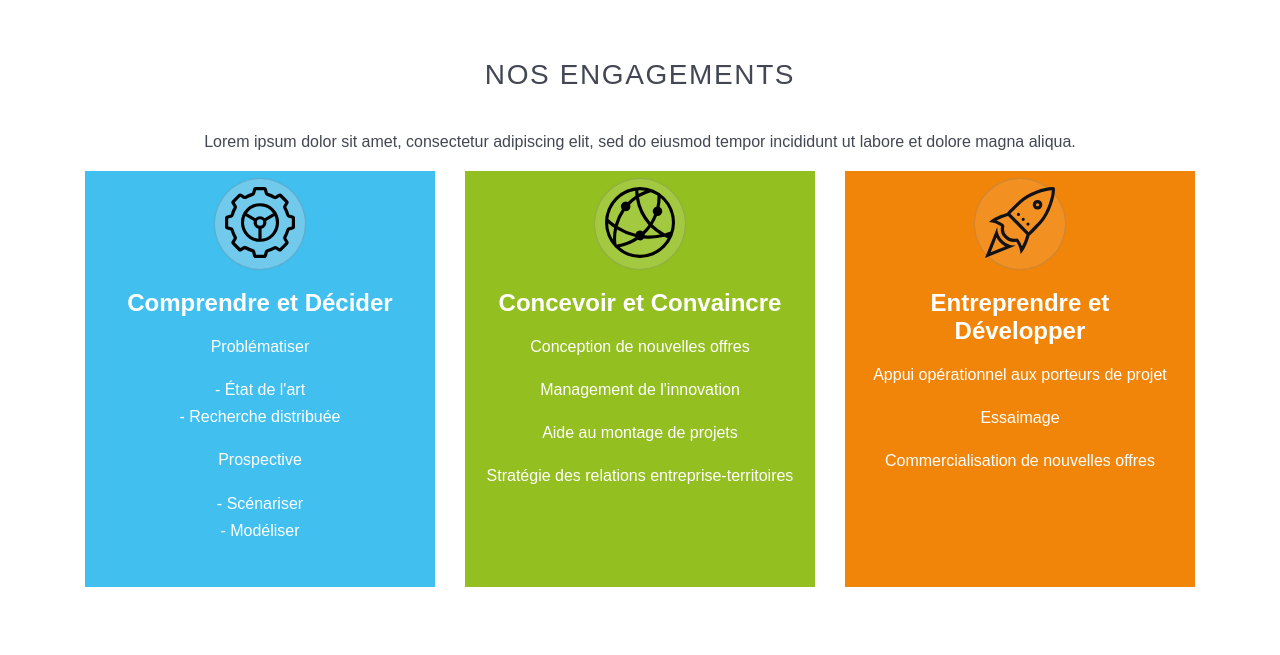
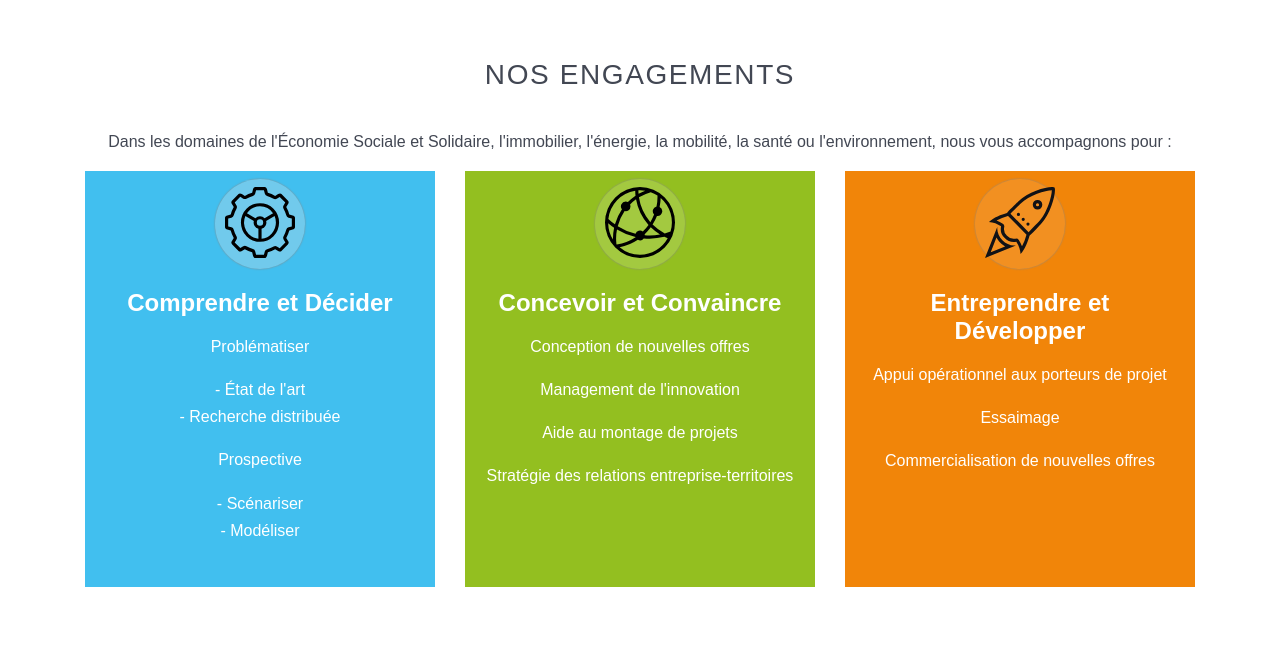
Before and after one commit to yoobaky/yoobaky.github.io, a website: page index.html in a window 1280 px wide. Shown: the part 1520-2175 px from the top of the page. Drawn offline with Linux system fonts and the light colour scheme; files whose address does not match are found by name.

Commit message:
Missing sentence

```diff
--- a/index.html
+++ b/index.html
@@ -157,7 +157,7 @@
     <section class="section-features" id ="engagements">
       <div class="container">
         <h3 class="text-center pb-3 subtitle">NOS ENGAGEMENTS</h3>
-        <p class="text-center">Lorem ipsum dolor sit amet, consectetur adipiscing elit, sed do eiusmod tempor incididunt ut labore et dolore magna aliqua.</p>
+        <p class="text-center">Dans les domaines de l'Économie Sociale et Solidaire, l'immobilier, l'énergie, la mobilité, la santé ou l'environnement, nous vous accompagnons pour : </p>
         <div class="row">
           <div class="col-md-4">
             <div class="card">
```
